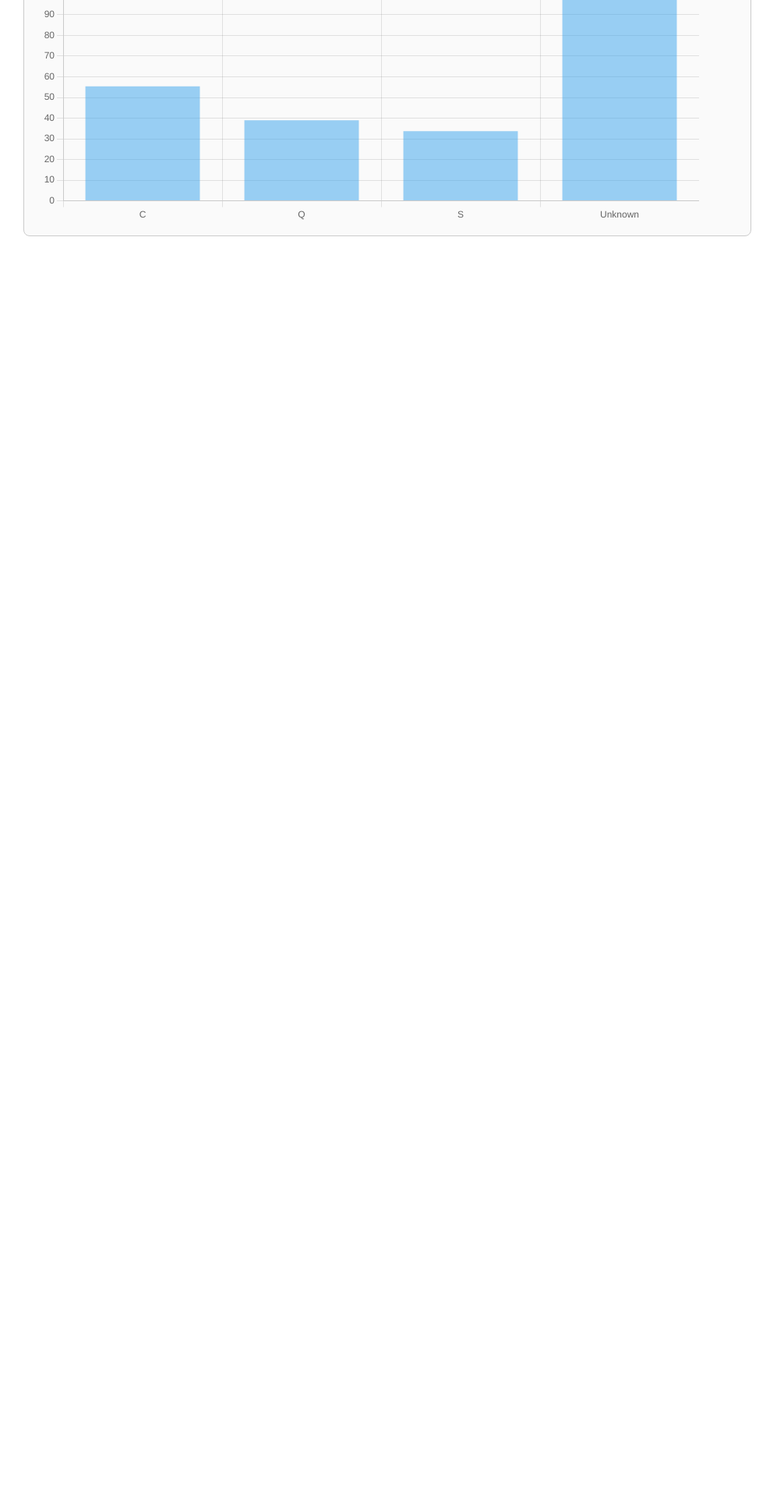
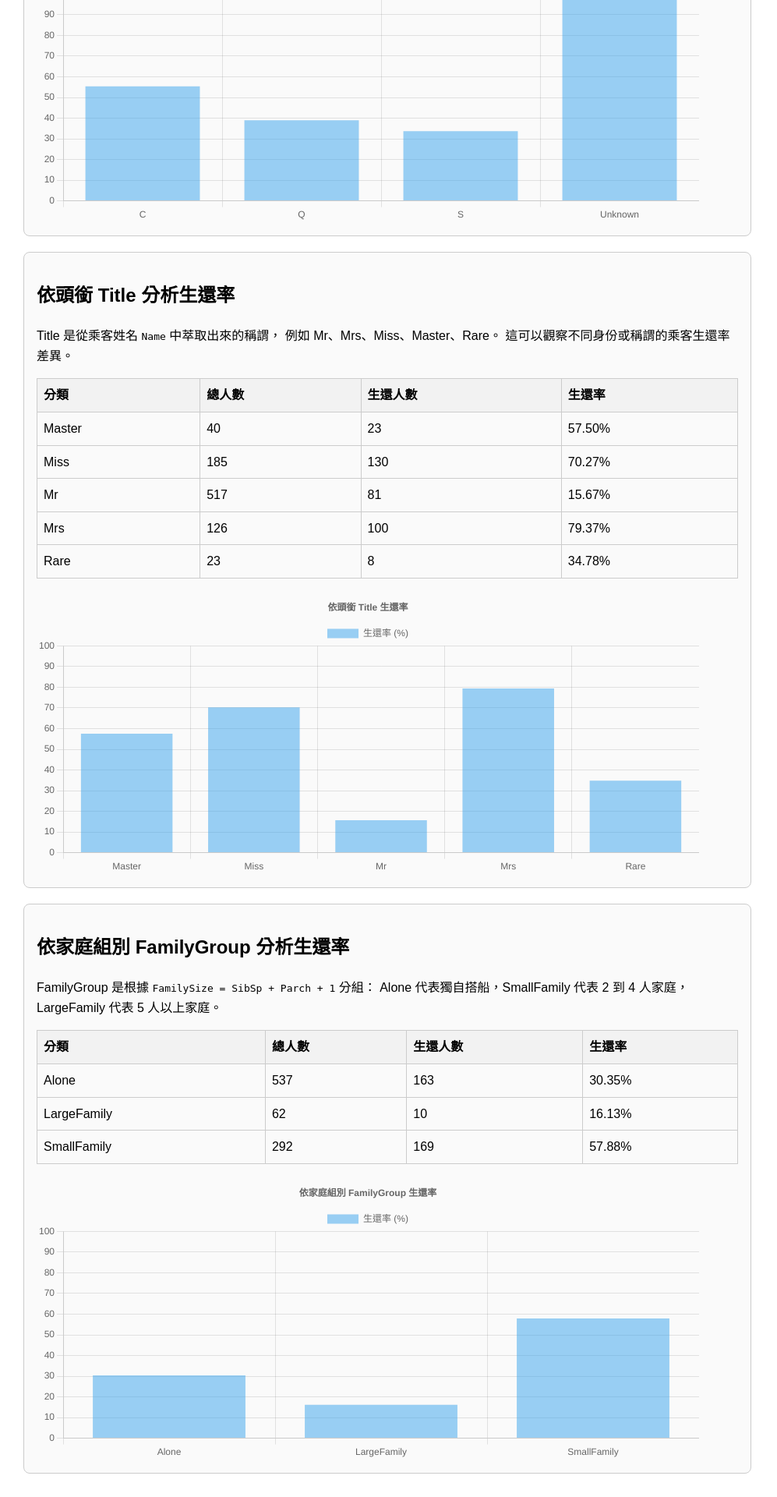
Before and after one commit to likaisuwork9616/Kai_ML_Ajax_titanic, a Flask app: page /analysis in a window 1280 px wide. Shown: the part 3133-5053 px from the top of the page at 78% size, without its empty margins (0-997 px from the left). Before the commit the page ends 3436 px from the top, so only its background shows below. Run offline with Flask 3, Linux system fonts and the light colour scheme; data comes from the database, SQL or seed files in the repository.

Commit message:
新增特徵工程與頁面呈現

```diff
--- a/app.py
+++ b/app.py
@@ -43,6 +43,116 @@ db.row_factory = sqlite3.Row
 def row_to_dict(row):
     return dict(row)
 
+def add_title_feature(df):
+    """
+    從 Name 欄位萃取 Title 特徵
+    例如：
+    Braund, Mr. Owen Harris -> Mr
+    Cumings, Mrs. John Bradley -> Mrs
+    Heikkinen, Miss. Laina -> Miss
+    """
+
+    df = df.copy()
+
+    df["Title"] = df["Name"].str.extract(r",\s*([^\.]+)\.", expand=False)
+
+    title_mapping = {
+        "Mlle": "Miss",
+        "Ms": "Miss",
+        "Mme": "Mrs"
+    }
+
+    df["Title"] = df["Title"].replace(title_mapping)
+
+    common_titles = ["Mr", "Mrs", "Miss", "Master"]
+
+    df["Title"] = df["Title"].apply(
+        lambda title: title if title in common_titles else "Rare"
+    )
+
+    return df
+
+def add_family_name_feature(df):
+    """
+    從 Name 欄位萃取 FamilyName 特徵
+    例如：
+    Braund, Mr. Owen Harris -> Braund
+    Cumings, Mrs. John Bradley -> Cumings
+    """
+
+    df = df.copy()
+
+    df["FamilyName"] = df["Name"].str.split(",").str[0]
+
+    return df
+
+def add_family_size_feature(df):
+    """
+    新增 FamilySize 特徵
+    FamilySize = SibSp + Parch + 1
+
+    SibSp：兄弟姊妹 / 配偶數
+    Parch：父母 / 子女數
+    +1：乘客本人
+    """
+
+    df = df.copy()
+
+    df["FamilySize"] = df["SibSp"] + df["Parch"] + 1
+
+    return df
+
+def add_family_group_feature(df):
+    """
+    新增 FamilyGroup 特徵
+    根據 FamilySize 分成：
+    1       -> Alone
+    2 ~ 4   -> SmallFamily
+    5 以上  -> LargeFamily
+    """
+
+    df = df.copy()
+
+    def classify_family_group(family_size):
+        if family_size == 1:
+            return "Alone"
+        elif family_size <= 4:
+            return "SmallFamily"
+        else:
+            return "LargeFamily"
+
+    df["FamilyGroup"] = df["FamilySize"].apply(classify_family_group)
+
+    return df
+
+def add_has_cabin_feature(df):
+    """
+    新增 HasCabin 特徵
+    Cabin 有值 -> 1
+    Cabin 沒有值 -> 0
+    """
+
+    df = df.copy()
+
+    df["HasCabin"] = df["Cabin"].notna().astype(int)
+
+    return df
+
+def add_feature_engineering(df):
+    """
+    統一管理 Titanic 特徵工程
+    """
+
+    df = df.copy()
+
+    df = add_title_feature(df)
+    df = add_family_name_feature(df)
+    df = add_family_size_feature(df)
+    df = add_family_group_feature(df)
+    df = add_has_cabin_feature(df)
+
+    return df
+
 def load_model_info():
     if not os.path.exists(MODEL_INFO_PATH):
         return None
@@ -69,19 +179,48 @@ def preprocess_titanic_train_data(df):
     回傳：
     X：處理後特徵
     y：目標欄位
-    preprocessing_info：記錄訓練時使用的補值策略
+    preprocessing_info：記錄訓練時使用的補值策略與欄位資訊
     """
 
-    # 目標欄位 y：是否生還
+    df = df.copy()
+
+    # ----------------------------
+    # 1. 加入特徵工程
+    # 會新增：
+    # Title、FamilyName、FamilySize、FamilyGroup、HasCabin
+    # ----------------------------
+    df = add_feature_engineering(df)
+
+    # ----------------------------
+    # 2. 目標欄位 y：是否生還
+    # ----------------------------
     y = df["Survived"]
 
-    # 特徵欄位 X：拿掉 Survived
-    X = df.drop(columns=["Survived"])
+    # ----------------------------
+    # 3. 明確指定模型要使用的特徵
+    # 注意：
+    # FamilyName 暫時不放進模型，因為類別太多
+    # Name / Cabin 原始文字也不直接放進模型
+    # ----------------------------
+    feature_columns = [
+        "Pclass",
+        "Sex",
+        "Age",
+        "SibSp",
+        "Parch",
+        "Fare",
+        "Embarked",
+        "Title",
+        "FamilySize",
+        "FamilyGroup",
+        "HasCabin"
+    ]
+
+    X = df[feature_columns]
 
     # ----------------------------
-    # 記錄訓練時的補值策略
+    # 4. 記錄訓練時的補值策略
     # ----------------------------
-
     age_median = X["Age"].median()
     fare_median = X["Fare"].median()
     embarked_mode = X["Embarked"].mode()[0]
@@ -90,23 +229,56 @@ def preprocess_titanic_train_data(df):
         "age_fill_value": float(age_median),
         "fare_fill_value": float(fare_median),
         "embarked_fill_value": embarked_mode,
-        "categorical_columns": ["Sex", "Embarked"],
-        "numeric_columns": ["Pclass", "Age", "SibSp", "Parch", "Fare"]
+
+        # 這些欄位會做 one-hot encoding
+        "categorical_columns": [
+            "Sex",
+            "Embarked",
+            "Title",
+            "FamilyGroup"
+        ],
+
+        # 這些欄位保留為數值
+        "numeric_columns": [
+            "Pclass",
+            "Age",
+            "SibSp",
+            "Parch",
+            "Fare",
+            "FamilySize",
+            "HasCabin"
+        ],
+
+        # 記錄原始模型特徵，方便之後 debug / README 說明
+        "raw_feature_columns": feature_columns
     }
 
     # ----------------------------
-    # 缺失值處理
+    # 5. 缺失值處理
     # ----------------------------
+    X = X.copy()
 
     X["Age"] = X["Age"].fillna(age_median)
     X["Fare"] = X["Fare"].fillna(fare_median)
     X["Embarked"] = X["Embarked"].fillna(embarked_mode)
 
+    # Title / FamilyGroup 理論上由特徵工程產生，不應該缺失
+    # 但這裡保險處理，避免未來資料格式異常
+    X["Title"] = X["Title"].fillna("Rare")
+    X["FamilyGroup"] = X["FamilyGroup"].fillna("Alone")
+
     # ----------------------------
-    # 類別欄位轉換
+    # 6. 類別欄位轉換成 one-hot encoding
     # ----------------------------
-
-    X = pd.get_dummies(X, columns=["Sex", "Embarked"])
+    X = pd.get_dummies(
+        X,
+        columns=[
+            "Sex",
+            "Embarked",
+            "Title",
+            "FamilyGroup"
+        ]
+    )
 
     return X, y, preprocessing_info
 
@@ -116,33 +288,85 @@ def preprocess_titanic_predict_data(input_df, model_features, preprocessing_info
     預測用的資料前處理函式。
 
     重點：
-    預測時使用訓練時記錄下來的補值策略，
-    避免訓練與預測資料處理不一致。
+    1. 預測時使用訓練時記錄下來的補值策略
+    2. 預測時也要產生 Title、FamilySize、FamilyGroup、HasCabin
+    3. 最後要對齊模型訓練時的欄位
     """
 
-    # 從訓練時記錄的 preprocessing_info 取得補值
+    input_df = input_df.copy()
+
+    # ----------------------------
+    # 1. 補上特徵工程需要的欄位
+    # ----------------------------
+    # 目前 predict.html 可能還沒有 Name / Cabin 欄位
+    # 所以先給預設值，讓 add_feature_engineering 可以正常執行
+    if "Name" not in input_df.columns:
+        input_df["Name"] = "Unknown, Mr. Unknown"
+
+    if "Cabin" not in input_df.columns:
+        input_df["Cabin"] = None
+
+    # ----------------------------
+    # 2. 加入特徵工程
+    # 會新增：
+    # Title、FamilyName、FamilySize、FamilyGroup、HasCabin
+    # ----------------------------
+    input_df = add_feature_engineering(input_df)
+
+    # ----------------------------
+    # 3. 取得訓練時記錄下來的補值策略
+    # ----------------------------
     age_fill_value = preprocessing_info["age_fill_value"]
     fare_fill_value = preprocessing_info["fare_fill_value"]
     embarked_fill_value = preprocessing_info["embarked_fill_value"]
 
     # ----------------------------
-    # 缺失值處理
+    # 4. 只保留訓練時使用的原始特徵欄位
     # ----------------------------
+    raw_feature_columns = preprocessing_info.get("raw_feature_columns", [
+        "Pclass",
+        "Sex",
+        "Age",
+        "SibSp",
+        "Parch",
+        "Fare",
+        "Embarked",
+        "Title",
+        "FamilySize",
+        "FamilyGroup",
+        "HasCabin"
+    ])
 
+    input_df = input_df[raw_feature_columns]
+
+    # ----------------------------
+    # 5. 缺失值處理
+    # ----------------------------
     input_df["Age"] = input_df["Age"].fillna(age_fill_value)
     input_df["Fare"] = input_df["Fare"].fillna(fare_fill_value)
     input_df["Embarked"] = input_df["Embarked"].fillna(embarked_fill_value)
 
-    # ----------------------------
-    # 類別欄位轉換
-    # ----------------------------
-
-    input_df = pd.get_dummies(input_df, columns=["Sex", "Embarked"])
+    input_df["Title"] = input_df["Title"].fillna("Rare")
+    input_df["FamilyGroup"] = input_df["FamilyGroup"].fillna("Alone")
 
     # ----------------------------
-    # 對齊模型訓練時的欄位
+    # 6. 類別欄位轉換成 one-hot encoding
     # ----------------------------
+    categorical_columns = preprocessing_info.get("categorical_columns", [
+        "Sex",
+        "Embarked",
+        "Title",
+        "FamilyGroup"
+    ])
 
+    input_df = pd.get_dummies(
+        input_df,
+        columns=categorical_columns
+    )
+
+    # ----------------------------
+    # 7. 對齊模型訓練時的欄位
+    # ----------------------------
     input_df = input_df.reindex(columns=model_features, fill_value=0)
 
     return input_df
@@ -457,16 +681,18 @@ def train_titanic_model():
             SELECT
                 Survived,
                 Pclass,
+                Name,
                 Sex,
                 Age,
                 SibSp,
                 Parch,
                 Fare,
+                Cabin,
                 Embarked
             FROM titanic
             """,
             db
-        )
+            )
 
         # 檢查資料是否成功讀取
         if df.empty:
@@ -679,14 +905,16 @@ def predict_survival():
 
        # 5. 整理成 DataFrame
     input_df = pd.DataFrame([{
-        "Pclass": int(data["Pclass"]),
-        "Sex": data["Sex"],
-        "Age": float(data["Age"]),
-        "SibSp": int(data["SibSp"]),
-        "Parch": int(data["Parch"]),
-        "Fare": float(data["Fare"]),
-        "Embarked": data["Embarked"]
-    }])
+    "Pclass": int(data["Pclass"]),
+    "Name": data.get("Name", "Unknown, Mr. Unknown"),
+    "Sex": data["Sex"],
+    "Age": float(data["Age"]),
+    "SibSp": int(data["SibSp"]),
+    "Parch": int(data["Parch"]),
+    "Fare": float(data["Fare"]),
+    "Cabin": data.get("Cabin", None),
+    "Embarked": data["Embarked"]
+}])
 
     # 6. 預測資料也要做跟訓練時一樣的前處理
     input_df = preprocess_titanic_predict_data(
@@ -718,69 +946,117 @@ def predict_survival():
 @app.route("/api/analysis/summary", methods=["GET"])
 def get_analysis_summary():
     try:
-        # 1. 整體生還統計
-        overall_row = db.execute(
+        # 1. 從 SQLite 讀取分析需要的欄位
+        # 注意：這裡要讀 Name、SibSp、Parch、Cabin
+        # 因為 Title / FamilyGroup / HasCabin 會用到這些欄位
+        df = pd.read_sql_query(
             """
             SELECT
-                COUNT(*) AS total,
-                SUM(Survived) AS survived
+                Survived,
+                Pclass,
+                Name,
+                Sex,
+                Age,
+                SibSp,
+                Parch,
+                Fare,
+                Cabin,
+                Embarked
             FROM titanic
-            """
-        ).fetchone()
+            """,
+            db
+        )
 
-        total = overall_row["total"]
-        survived = overall_row["survived"] or 0
+        # 2. 如果資料表沒有資料，回傳錯誤
+        if df.empty:
+            return jsonify({
+                "error": "titanic 資料表沒有資料，請先執行 init_db.py"
+            }), 400
+
+        # 3. 套用我們前面建立好的特徵工程
+        # 這裡會新增：
+        # Title、FamilyName、FamilySize、FamilyGroup、HasCabin
+        df = add_feature_engineering(df)
+
+        # 4. 整體生還統計
+        total = len(df)
+        survived = int(df["Survived"].sum())
         not_survived = total - survived
         survival_rate = survived / total if total > 0 else 0
 
-        # 2. 依性別計算生還率
-        sex_rows = db.execute(
-            """
-            SELECT
-                Sex AS group_name,
-                COUNT(*) AS total,
-                SUM(Survived) AS survived,
-                AVG(Survived) AS survival_rate
-            FROM titanic
-            GROUP BY Sex
-            ORDER BY Sex
-            """
-        ).fetchall()
+        # 5. 依性別計算生還率
+        by_sex = (
+            df.groupby("Sex")
+            .agg(
+                total=("Survived", "count"),
+                survived=("Survived", "sum"),
+                survival_rate=("Survived", "mean")
+            )
+            .reset_index()
+            .rename(columns={"Sex": "group_name"})
+        )
 
-        by_sex = [row_to_dict(row) for row in sex_rows]
+        by_sex["survival_rate"] = by_sex["survival_rate"].round(4)
 
-        # 3. 依艙等計算生還率
-        pclass_rows = db.execute(
-            """
-            SELECT
-                Pclass AS group_name,
-                COUNT(*) AS total,
-                SUM(Survived) AS survived,
-                AVG(Survived) AS survival_rate
-            FROM titanic
-            GROUP BY Pclass
-            ORDER BY Pclass
-            """
-        ).fetchall()
+        # 6. 依艙等計算生還率
+        by_pclass = (
+            df.groupby("Pclass")
+            .agg(
+                total=("Survived", "count"),
+                survived=("Survived", "sum"),
+                survival_rate=("Survived", "mean")
+            )
+            .reset_index()
+            .rename(columns={"Pclass": "group_name"})
+        )
 
-        by_pclass = [row_to_dict(row) for row in pclass_rows]
+        by_pclass["survival_rate"] = by_pclass["survival_rate"].round(4)
 
-        # 4. 依登船港口計算生還率
-        embarked_rows = db.execute(
-            """
-            SELECT
-                COALESCE(Embarked, 'Unknown') AS group_name,
-                COUNT(*) AS total,
-                SUM(Survived) AS survived,
-                AVG(Survived) AS survival_rate
-            FROM titanic
-            GROUP BY COALESCE(Embarked, 'Unknown')
-            ORDER BY group_name
-            """
-        ).fetchall()
+        # 7. 依登船港口計算生還率
+        df["Embarked"] = df["Embarked"].fillna("Unknown")
 
-        by_embarked = [row_to_dict(row) for row in embarked_rows]
+        by_embarked = (
+            df.groupby("Embarked")
+            .agg(
+                total=("Survived", "count"),
+                survived=("Survived", "sum"),
+                survival_rate=("Survived", "mean")
+            )
+            .reset_index()
+            .rename(columns={"Embarked": "group_name"})
+        )
 
+        by_embarked["survival_rate"] = by_embarked["survival_rate"].round(4)
+
+        # 8. 依 Title 計算生還率
+        by_title = (
+            df.groupby("Title")
+            .agg(
+                total=("Survived", "count"),
+                survived=("Survived", "sum"),
+                survival_rate=("Survived", "mean")
+            )
+            .reset_index()
+            .rename(columns={"Title": "group_name"})
+        )
+
+        by_title["survival_rate"] = by_title["survival_rate"].round(4)
+
+        # 9. 依 FamilyGroup 計算生還率
+        by_family_group = (
+            df.groupby("FamilyGroup")
+            .agg(
+                total=("Survived", "count"),
+                survived=("Survived", "sum"),
+                survival_rate=("Survived", "mean")
+            )
+            .reset_index()
+            .rename(columns={"FamilyGroup": "group_name"})
+        )
+
+        by_family_group["survival_rate"] = by_family_group["survival_rate"].round(4)
+
+        # 10. 回傳 JSON 給前端
         return jsonify({
             "message": "analysis summary loaded",
             "overall": {
@@ -789,9 +1065,13 @@ def get_analysis_summary():
                 "not_survived": not_survived,
                 "survival_rate": round(survival_rate, 4)
             },
-            "by_sex": by_sex,
-            "by_pclass": by_pclass,
-            "by_embarked": by_embarked
+            "by_sex": by_sex.to_dict(orient="records"),
+            "by_pclass": by_pclass.to_dict(orient="records"),
+            "by_embarked": by_embarked.to_dict(orient="records"),
+
+            # 2-6 新增：Title / FamilyGroup 分析
+            "by_title": by_title.to_dict(orient="records"),
+            "by_family_group": by_family_group.to_dict(orient="records")
         }), 200
 
     except Exception as e:
--- a/templates/analysis.html
+++ b/templates/analysis.html
@@ -122,6 +122,28 @@
         <canvas id="embarkedChart"></canvas>
     </div>
 
+    <div class="card">
+        <h2>依頭銜 Title 分析生還率</h2>
+        <p>
+            Title 是從乘客姓名 <code>Name</code> 中萃取出來的稱謂，
+            例如 Mr、Mrs、Miss、Master、Rare。
+            這可以觀察不同身份或稱謂的乘客生還率差異。
+        </p>
+        <div id="titleTableBox">資料載入中...</div>
+        <canvas id="titleChart"></canvas>
+    </div>
+
+    <div class="card">
+        <h2>依家庭組別 FamilyGroup 分析生還率</h2>
+        <p>
+            FamilyGroup 是根據 <code>FamilySize = SibSp + Parch + 1</code> 分組：
+            Alone 代表獨自搭船，SmallFamily 代表 2 到 4 人家庭，
+            LargeFamily 代表 5 人以上家庭。
+        </p>
+        <div id="familyGroupTableBox">資料載入中...</div>
+        <canvas id="familyGroupChart"></canvas>
+    </div>
+
     <script>
         // 頁面載入後，自動呼叫分析 API
         loadAnalysisSummary();
@@ -143,10 +165,14 @@
                 renderGroupTable("sexTableBox", data.by_sex);
                 renderGroupTable("pclassTableBox", data.by_pclass);
                 renderGroupTable("embarkedTableBox", data.by_embarked);
+                renderGroupTable("titleTableBox", data.by_title);
+                renderGroupTable("familyGroupTableBox", data.by_family_group);
 
                 renderBarChart("sexChart", "依性別生還率", data.by_sex);
                 renderBarChart("pclassChart", "依艙等生還率", data.by_pclass);
                 renderBarChart("embarkedChart", "依登船港口生還率", data.by_embarked);
+                renderBarChart("titleChart", "依頭銜 Title 生還率", data.by_title);
+                renderBarChart("familyGroupChart", "依家庭組別 FamilyGroup 生還率", data.by_family_group);
 
             } catch (error) {
                 showError(error.message);
@@ -342,6 +368,8 @@
             document.getElementById("sexTableBox").innerHTML = "";
             document.getElementById("pclassTableBox").innerHTML = "";
             document.getElementById("embarkedTableBox").innerHTML = "";
+            document.getElementById("titleTableBox").innerHTML = "";
+            document.getElementById("familyGroupTableBox").innerHTML = "";
         }
     </script>
 </body>
```
Also changed, not shown: models/model_info.json (+35 -8 lines), README.md.
